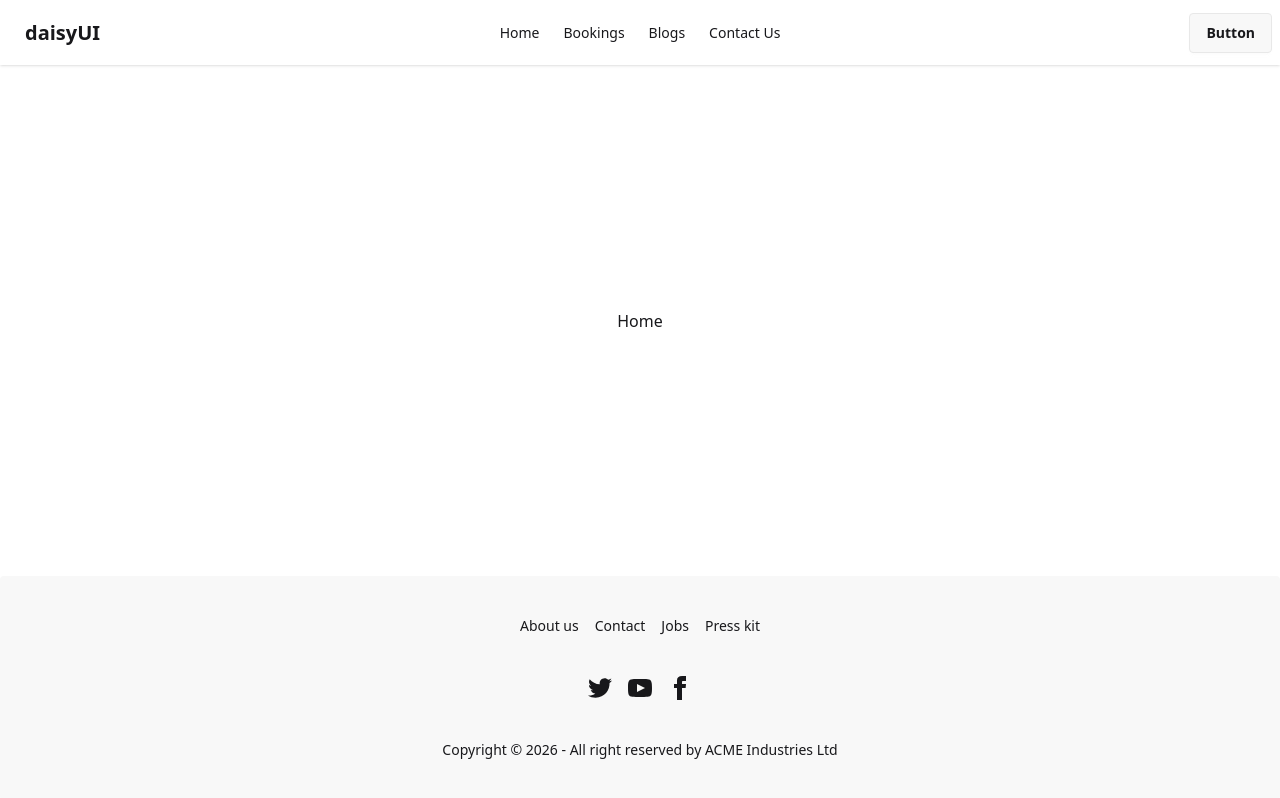
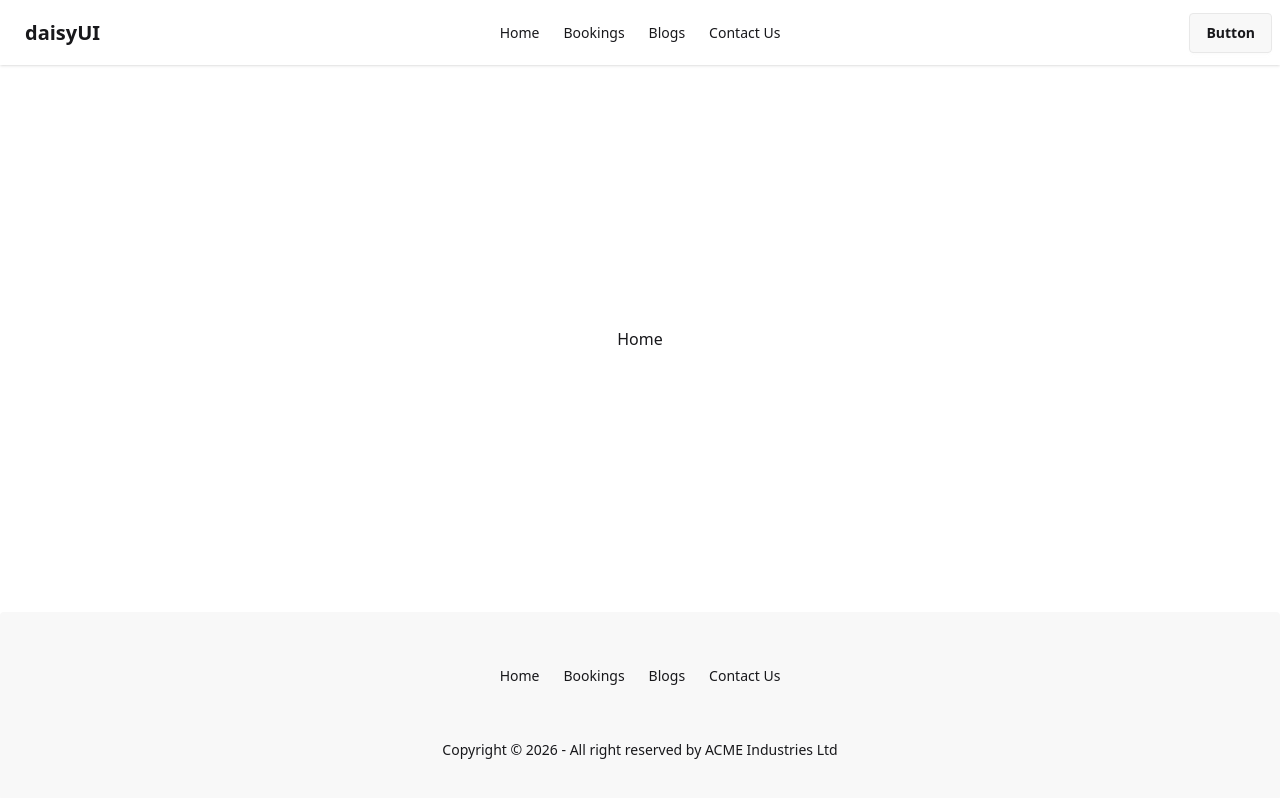
Before and after one commit to 1Inzamam/DoctorsPoint, a React (Vite) app: page / in a window 1280 px wide. Built offline with nearby package versions, Linux system fonts and the light colour scheme.

Commit message:
added navbuttons to the footer

```diff
--- a/src/Components/Footer/Footer.jsx
+++ b/src/Components/Footer/Footer.jsx
@@ -1,56 +1,45 @@
-import React from 'react'
+import React from "react";
+import { Link } from "react-router";
 
 const Footer = () => {
+  const links = (
+    <>
+      <Link to={"/"}>
+        <li>
+          <a>Home</a>
+        </li>
+      </Link>
+      <Link to={"bookings"}>
+        <li>
+          <a>Bookings</a>
+        </li>
+      </Link>
+      <Link to={"blogs"}>
+        <li>
+          <a>Blogs</a>
+        </li>
+      </Link>
+      <Link to={"contacts"}>
+        <li>
+          <a>Contact Us</a>
+        </li>
+      </Link>
+    </>
+  );
   return (
-    <footer className="footer footer-horizontal footer-center bg-base-200 text-base-content rounded p-10">
-  <nav className="grid grid-flow-col gap-4">
-    <a className="link link-hover">About us</a>
-    <a className="link link-hover">Contact</a>
-    <a className="link link-hover">Jobs</a>
-    <a className="link link-hover">Press kit</a>
-  </nav>
-  <nav>
-    <div className="grid grid-flow-col gap-4">
-      <a>
-        <svg
-          xmlns="http://www.w3.org/2000/svg"
-          width="24"
-          height="24"
-          viewBox="0 0 24 24"
-          className="fill-current">
-          <path
-            d="M24 4.557c-.883.392-1.832.656-2.828.775 1.017-.609 1.798-1.574 2.165-2.724-.951.564-2.005.974-3.127 1.195-.897-.957-2.178-1.555-3.594-1.555-3.179 0-5.515 2.966-4.797 6.045-4.091-.205-7.719-2.165-10.148-5.144-1.29 2.213-.669 5.108 1.523 6.574-.806-.026-1.566-.247-2.229-.616-.054 2.281 1.581 4.415 3.949 4.89-.693.188-1.452.232-2.224.084.626 1.956 2.444 3.379 4.6 3.419-2.07 1.623-4.678 2.348-7.29 2.04 2.179 1.397 4.768 2.212 7.548 2.212 9.142 0 14.307-7.721 13.995-14.646.962-.695 1.797-1.562 2.457-2.549z"></path>
-        </svg>
-      </a>
-      <a>
-        <svg
-          xmlns="http://www.w3.org/2000/svg"
-          width="24"
-          height="24"
-          viewBox="0 0 24 24"
-          className="fill-current">
-          <path
-            d="M19.615 3.184c-3.604-.246-11.631-.245-15.23 0-3.897.266-4.356 2.62-4.385 8.816.029 6.185.484 8.549 4.385 8.816 3.6.245 11.626.246 15.23 0 3.897-.266 4.356-2.62 4.385-8.816-.029-6.185-.484-8.549-4.385-8.816zm-10.615 12.816v-8l8 3.993-8 4.007z"></path>
-        </svg>
-      </a>
-      <a>
-        <svg
-          xmlns="http://www.w3.org/2000/svg"
-          width="24"
-          height="24"
-          viewBox="0 0 24 24"
-          className="fill-current">
-          <path
-            d="M9 8h-3v4h3v12h5v-12h3.642l.358-4h-4v-1.667c0-.955.192-1.333 1.115-1.333h2.885v-5h-3.808c-3.596 0-5.192 1.583-5.192 4.615v3.385z"></path>
-        </svg>
-      </a>
-    </div>
-  </nav>
-  <aside>
-    <p>Copyright © {new Date().getFullYear()} - All right reserved by ACME Industries Ltd</p>
-  </aside>
-</footer>
-  )
-}
+    <footer className="footer footer-horizontal footer-center bg-base-200 rounded p-10">
+      <div className="navbar-center hidden lg:flex">
+        <ul className="menu menu-horizontal px-1">{links}</ul>
+      </div>
 
-export default Footer
+      <aside>
+        <p>
+          Copyright © {new Date().getFullYear()} - All right reserved by ACME
+          Industries Ltd
+        </p>
+      </aside>
+    </footer>
+  );
+};
+
+export default Footer;
```
